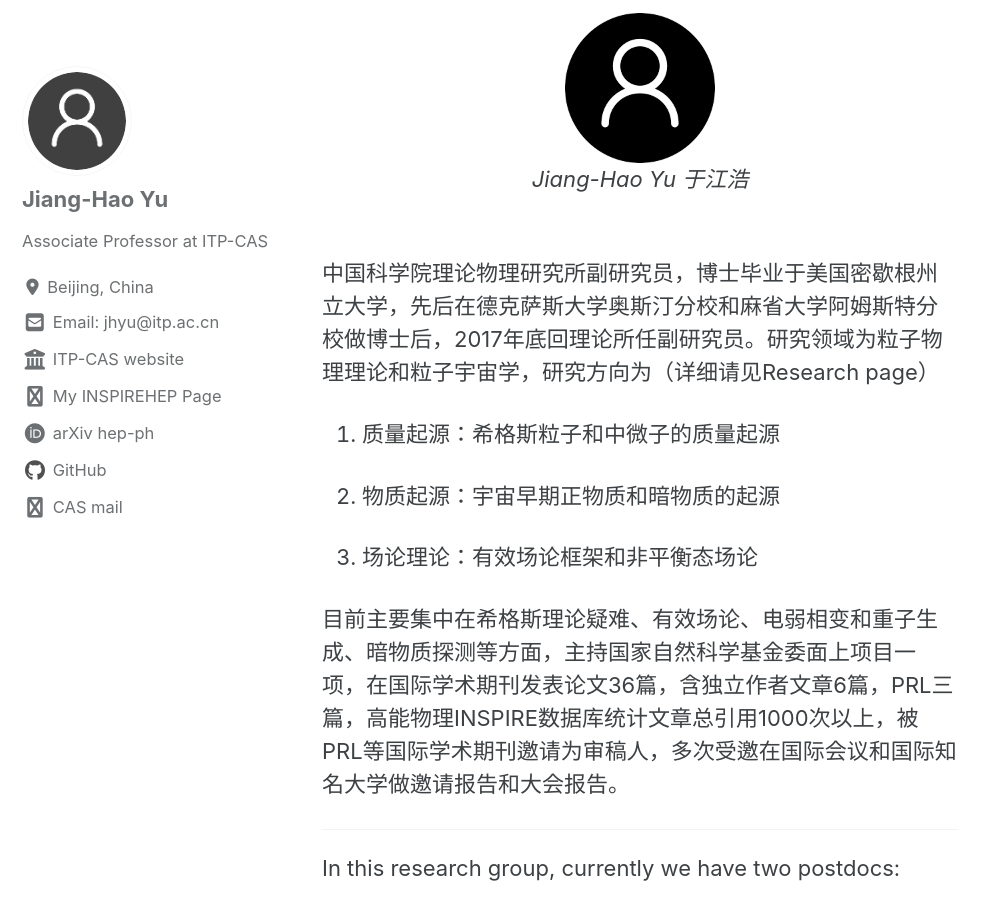
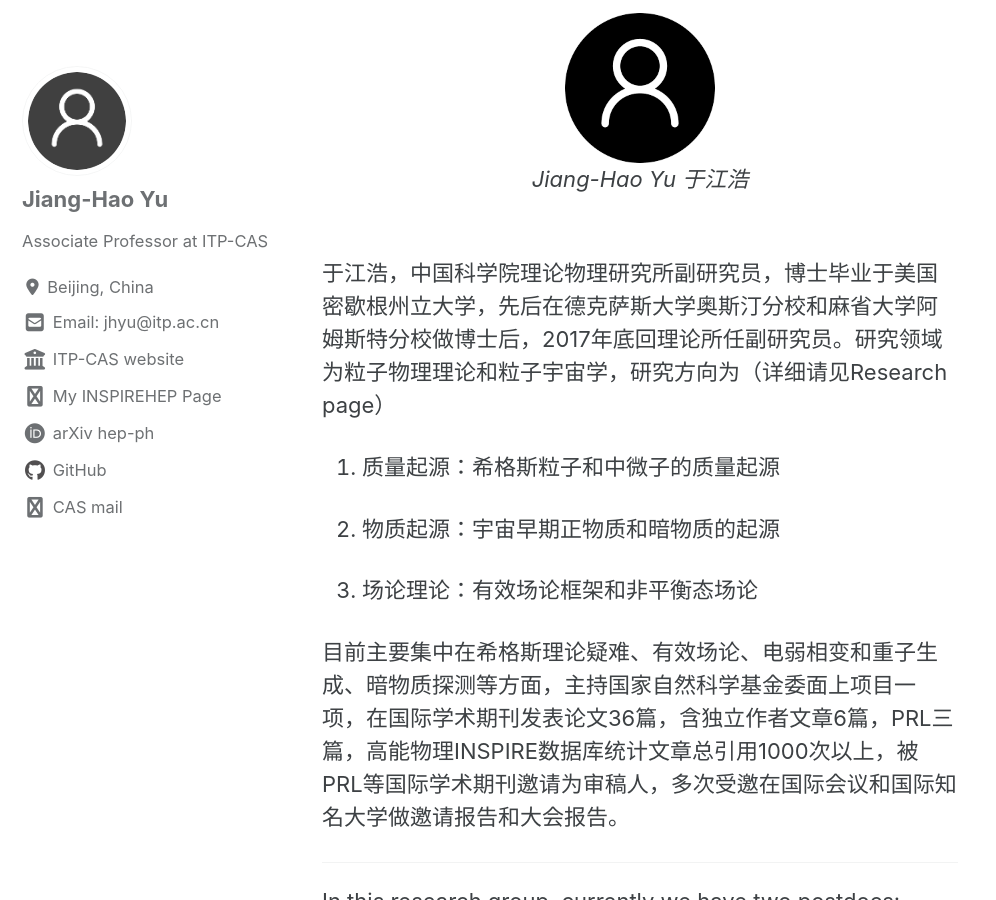
Before and after one commit to jhyu-itp/jhyu-itp.github.io, a Jekyll site: the page built from _pages/index.md, in a window 1280 px wide and 900 px high, scrolled down 886 px. Shown: the whole window, without its empty margins (0-996 px from the left). Built offline with Jekyll 4.4.1, drawn with Linux system fonts in a browser that asks for light colours; cached includes are drawn as plain includes; nearby versions of some CDN libraries; a style sheet for code colours, icons or effects is not loaded; some of the changed text lies outside the part shown.

Commit message:
Update index.md

```diff
--- a/_pages/index.md
+++ b/_pages/index.md
@@ -37,7 +37,7 @@ If you are interested in my research, please check out my publications at [INSPI
     <em>Jiang-Hao Yu 于江浩 </em>
 </p>
 <br />
-中国科学院理论物理研究所副研究员，博士毕业于美国密歇根州立大学，先后在德克萨斯大学奥斯汀分校和麻省大学阿姆斯特分校做博士后，2017年底回理论所任副研究员。研究领域为粒子物理理论和粒子宇宙学，研究方向为（详细请见Research page）
+于江浩，中国科学院理论物理研究所副研究员，博士毕业于美国密歇根州立大学，先后在德克萨斯大学奥斯汀分校和麻省大学阿姆斯特分校做博士后，2017年底回理论所任副研究员。研究领域为粒子物理理论和粒子宇宙学，研究方向为（详细请见Research page）
 
 1. 质量起源：希格斯粒子和中微子的质量起源
 
```
Also changed, not shown: other parts of _pages/index.md (+1 -1 lines).
